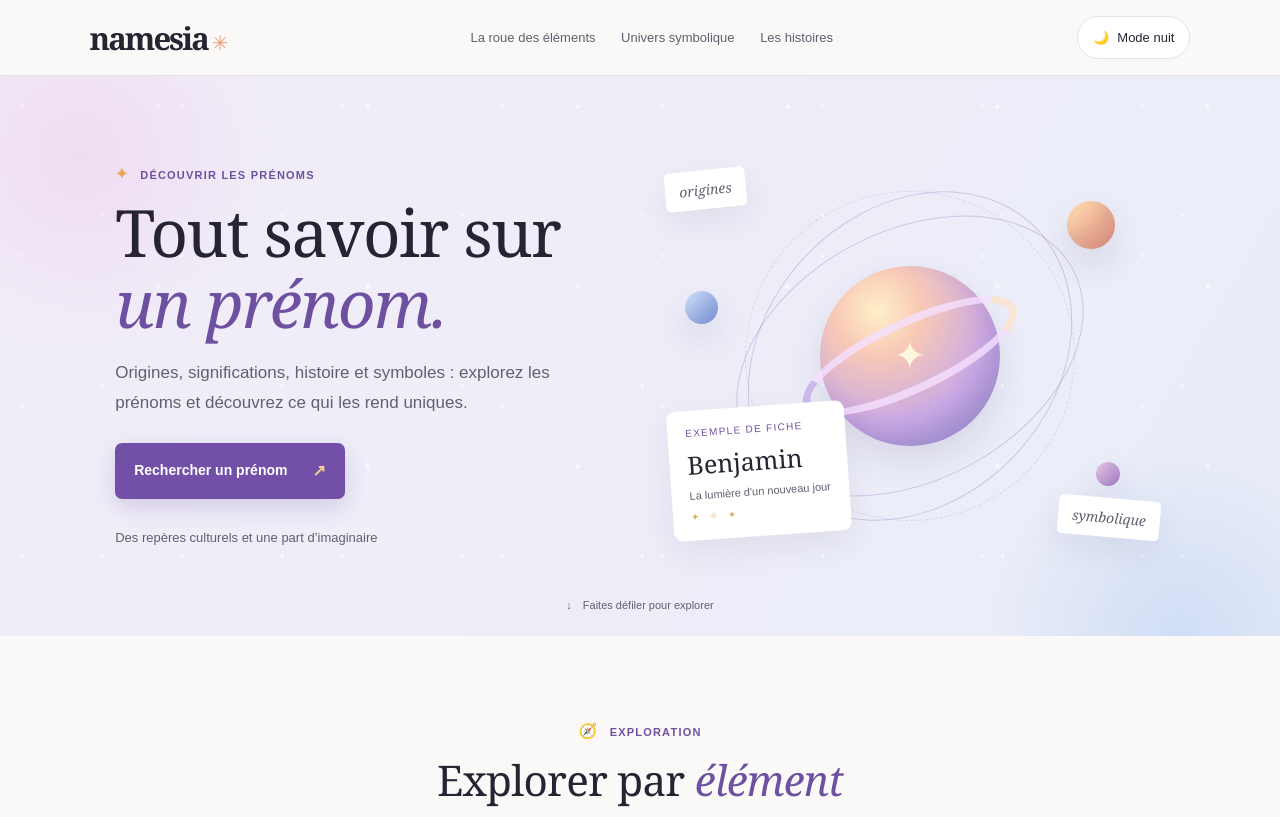
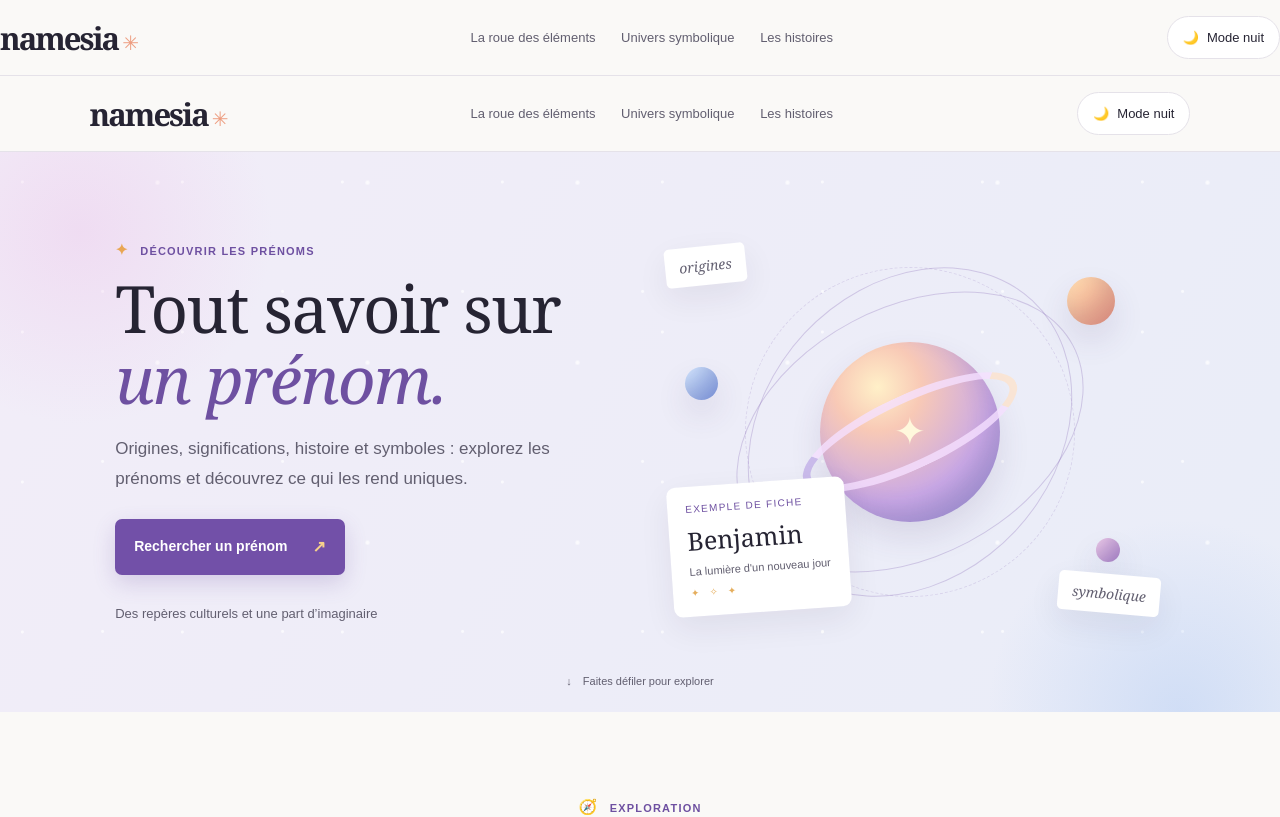
Before and after one commit to Nabouna32/Names, a Next.js app: page / in a window 1280 px wide. Shown: the top 817 px of the page. Built offline with nearby package versions, Linux system fonts and the light colour scheme.

Commit message:
Place shared site header in root layout

```diff
--- a/src/app/layout.tsx
+++ b/src/app/layout.tsx
@@ -1,12 +1,23 @@
 import type { Metadata } from "next";
 import "./globals.css";
 import "./layout-conventions.css";
+import SiteHeader from "@/components/SiteHeader";
 import SiteFooter from "@/components/SiteFooter";
+
 export const metadata: Metadata = {
   title: { default: "Namesia — Un prénom, un monde à découvrir", template: "%s | Namesia" },
   description: "Explorez les prénoms entre histoires, origines et univers symboliques. Une découverte poétique, colorée et curieuse.",
   colorScheme: "light dark",
 };
+
 export default function RootLayout({ children }: Readonly<{ children: React.ReactNode }>) {
-  return <html lang="fr" suppressHydrationWarning><body>{children}<SiteFooter /></body></html>;
+  return (
+    <html lang="fr" suppressHydrationWarning>
+      <body>
+        <SiteHeader />
+        {children}
+        <SiteFooter />
+      </body>
+    </html>
+  );
 }
```
